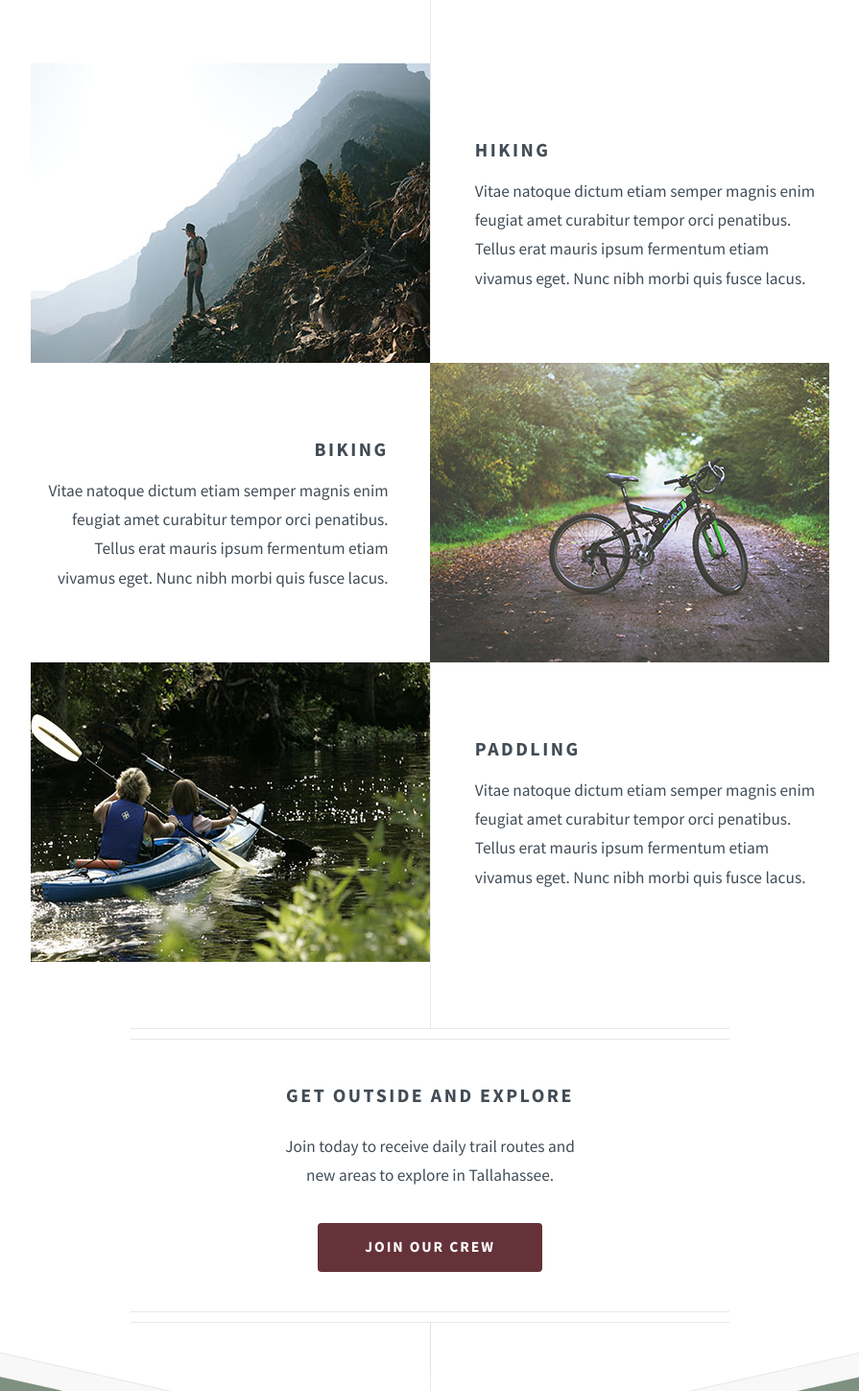
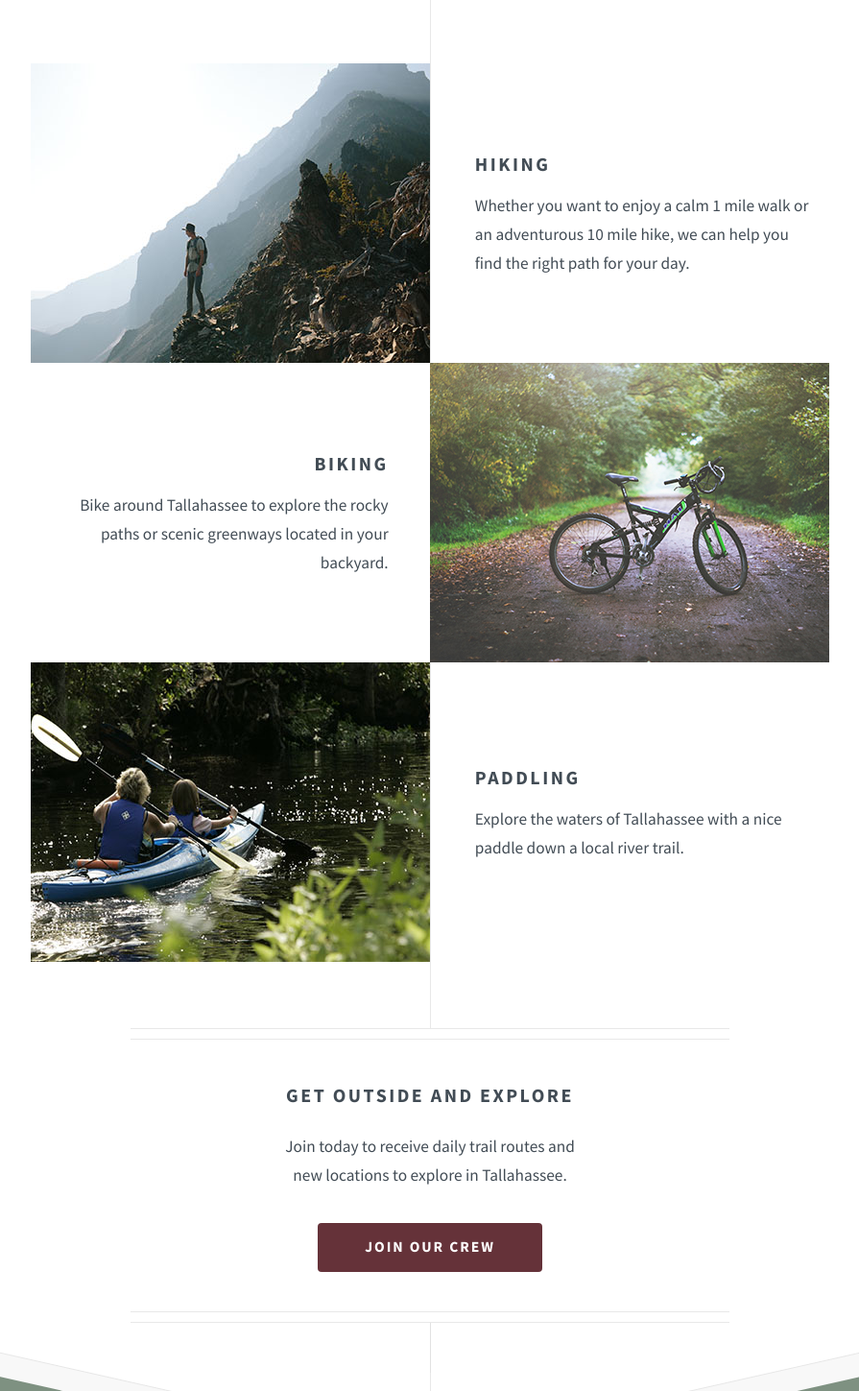
Before and after one commit to Rebecca-Thornton/TrailBlazers, a plain HTML site: page index.html in a window 1280 px wide. Shown: the part 866-2315 px from the top of the page at 96% size, without its empty margins (192-1087 px from the left). Drawn offline with Linux system fonts and the light colour scheme.

Commit message:
updated copy

```diff
--- a/index.html
+++ b/index.html
@@ -21,7 +21,7 @@
 				<h1>TrailBlazers.</h1>
 				<p>A Facebook Messenger bot connecting you to local trails
 				<br />
-				based on your adventure needs.</p>
+				based on your needs of adventure.</p>
 			</div>
 
 		<!-- Main -->
@@ -44,21 +44,21 @@
 						<a href="http://www.trailahassee.com/find-a-trail/" class="image icon fa-signal"><img src="images/hike.jpg" alt="" /></a>
 						<div class="content">
 							<h3>Hiking</h3>
-							<p>Vitae natoque dictum etiam semper magnis enim feugiat amet curabitur tempor orci penatibus. Tellus erat mauris ipsum fermentum etiam vivamus eget. Nunc nibh morbi quis fusce lacus.</p>
+							<p>Whether you want to enjoy a calm 1 mile walk or an adventurous 10 mile hike, we can help you find the right path for your day.</p>
 						</div>
 					</section>
 					<section class="feature right">
 						<a href="http://www.trailahassee.com/find-a-trail/" class="image icon fa-code"><img src="images/bike.jpg" alt="" /></a>
 						<div class="content">
 							<h3>Biking</h3>
-							<p>Vitae natoque dictum etiam semper magnis enim feugiat amet curabitur tempor orci penatibus. Tellus erat mauris ipsum fermentum etiam vivamus eget. Nunc nibh morbi quis fusce lacus.</p>
+							<p>Bike around Tallahassee to explore the rocky paths or scenic greenways located in your backyard.</p>
 						</div>
 					</section>
 					<section class="feature left">
 						<a href="http://www.trailahassee.com/find-a-trail/" class="image icon fa-mobile"><img src="images/kayak.jpg" alt="" /></a>
 						<div class="content">
 							<h3>Paddling</h3>
-							<p>Vitae natoque dictum etiam semper magnis enim feugiat amet curabitur tempor orci penatibus. Tellus erat mauris ipsum fermentum etiam vivamus eget. Nunc nibh morbi quis fusce lacus.</p>
+							<p>Explore the waters of Tallahassee with a nice paddle down a local river trail.</p>
 						</div>
 					</section>
 				</div>
@@ -216,7 +216,7 @@
 					<h3>Get outside and explore</h3>
 					<p>Join today to receive daily trail routes and
 						<br>
-						new areas to explore in Tallahassee.
+						new locations to explore in Tallahassee.
 					</br>
 					</p>
 					<ul class="actions">
```
